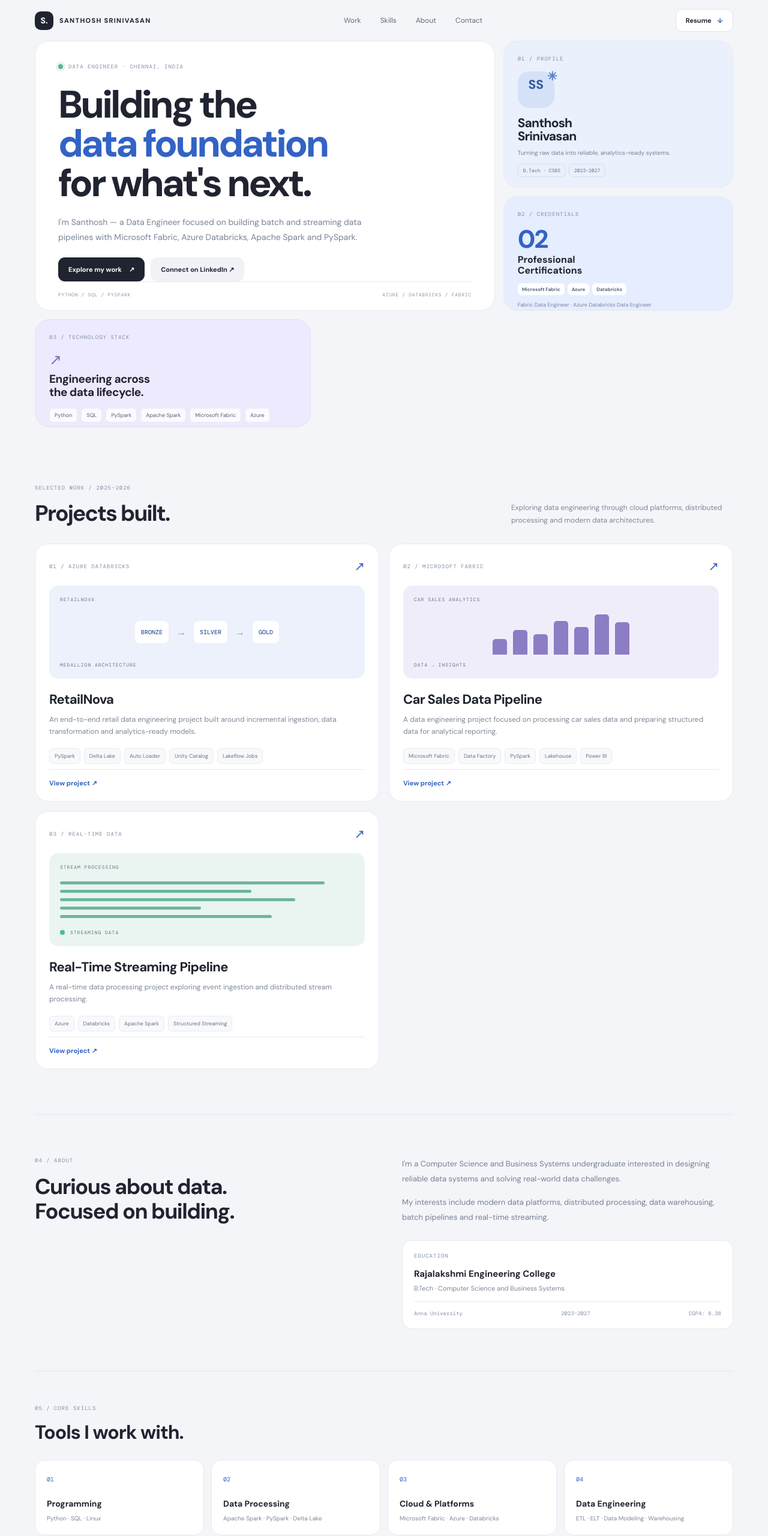
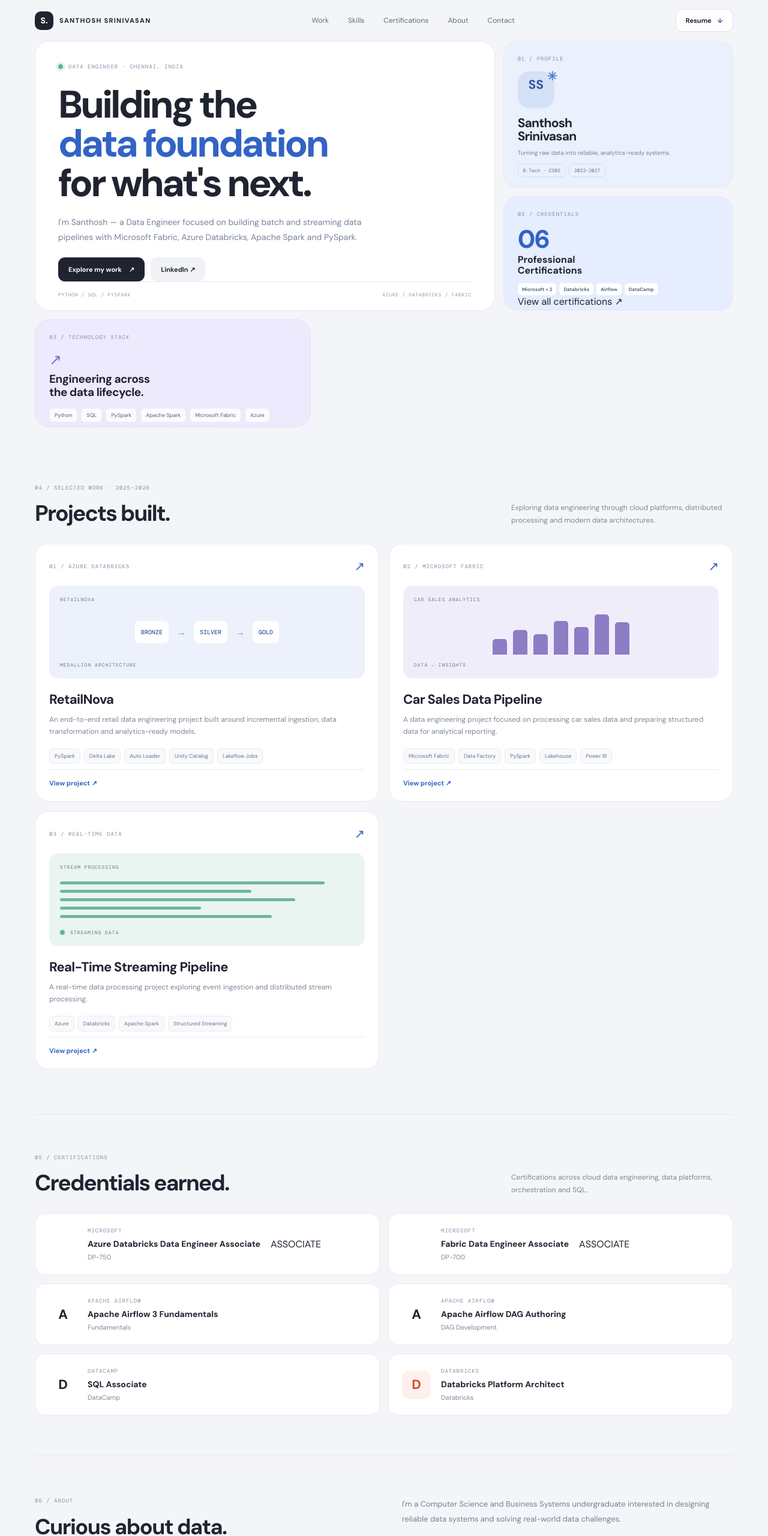
Before and after one commit to santhosh-engineer/Portfolio, a plain HTML site: page index.html in a window 1280 px wide. Shown: the top 2560 px of the page at 60% size. Drawn offline with nearby package versions, Linux system fonts and the light colour scheme.

Commit message:
Update index.html

```diff
--- a/index.html
+++ b/index.html
@@ -4,23 +4,24 @@
 <head>
     <meta charset="UTF-8">
     <meta name="viewport" content="width=device-width, initial-scale=1.0">
-    <meta name="description" content="Santhosh Srinivasan | Data Engineer">
+
     <title>Santhosh Srinivasan | Data Engineer</title>
+    <meta name="description" content="Santhosh Srinivasan - Data Engineer focused on Microsoft Fabric, Azure Databricks, Apache Spark and PySpark.">
 
     <link rel="preconnect" href="https://fonts.googleapis.com">
     <link rel="preconnect" href="https://fonts.gstatic.com" crossorigin>
     <link href="https://fonts.googleapis.com/css2?family=DM+Mono:wght@400;500&family=DM+Sans:wght@400;500;600;700;800&display=swap" rel="stylesheet">
 
-    <!-- CSS file is in the same folder as index.html -->
-    <link rel="stylesheet" href="./style.css?v=3">
+    <link rel="stylesheet" href="./style.css?v=4">
 </head>
 
 <body>
 
 <div class="container">
 
-    <!-- NAVBAR -->
+    <!-- NAVIGATION -->
     <header class="navbar">
+
         <a href="#" class="brand">
             <span class="brand-icon">S.</span>
             <span>SANTHOSH SRINIVASAN</span>
@@ -29,6 +30,7 @@
         <nav class="nav-links">
             <a href="#work">Work</a>
             <a href="#skills">Skills</a>
+            <a href="#certifications">Certifications</a>
             <a href="#about">About</a>
             <a href="#contact">Contact</a>
         </nav>
@@ -36,15 +38,17 @@
         <a href="./resume.pdf" target="_blank" class="resume-btn">
             Resume <span>↓</span>
         </a>
+
     </header>
 
 
     <main>
 
-        <!-- HERO BENTO GRID -->
+        <!-- HERO SECTION -->
         <section class="hero-grid">
 
             <div class="card hero-card">
+
                 <div class="eyebrow status">
                     <span class="status-dot"></span>
                     DATA ENGINEER · CHENNAI, INDIA
@@ -63,6 +67,7 @@
                 </p>
 
                 <div class="hero-buttons">
+
                     <a href="#work" class="primary-btn">
                         Explore my work <span>↗</span>
                     </a>
@@ -71,19 +76,22 @@
                        target="_blank"
                        rel="noopener noreferrer"
                        class="secondary-btn">
-                        Connect on LinkedIn ↗
+                        LinkedIn ↗
                     </a>
+
                 </div>
 
                 <div class="hero-bottom">
                     <span>PYTHON / SQL / PYSPARK</span>
                     <span>AZURE / DATABRICKS / FABRIC</span>
                 </div>
+
             </div>
 
 
-            <!-- PROFILE -->
+            <!-- PROFILE CARD -->
             <div class="card profile-card">
+
                 <span class="eyebrow">01 / PROFILE</span>
 
                 <div class="avatar">
@@ -101,31 +109,36 @@
                     <span>B.Tech · CSBS</span>
                     <span>2023–2027</span>
                 </div>
+
             </div>
 
 
-            <!-- CREDENTIALS -->
+            <!-- CREDENTIALS SUMMARY -->
             <div class="card certification-card">
+
                 <span class="eyebrow">02 / CREDENTIALS</span>
 
-                <div class="credential-number">02</div>
+                <div class="credential-number">06</div>
 
                 <h2>Professional<br>Certifications</h2>
 
                 <div class="platform-logos">
-                    <span>Microsoft Fabric</span>
-                    <span>Azure</span>
+                    <span>Microsoft × 2</span>
                     <span>Databricks</span>
+                    <span>Airflow</span>
+                    <span>DataCamp</span>
                 </div>
 
-                <p>
-                    Fabric Data Engineer · Azure Databricks Data Engineer
-                </p>
+                <a href="#certifications" class="credential-link">
+                    View all certifications ↗
+                </a>
+
             </div>
 
 
             <!-- TECHNOLOGY STACK -->
             <div class="card technology-card">
+
                 <span class="eyebrow">03 / TECHNOLOGY STACK</span>
 
                 <div class="technology-heading">
@@ -145,17 +158,19 @@
                     <span>Data Factory</span>
                     <span>Unity Catalog</span>
                 </div>
+
             </div>
 
         </section>
 
 
-        <!-- PROJECTS -->
+        <!-- PROJECTS SECTION -->
         <section class="projects-section" id="work">
 
             <div class="section-heading">
+
                 <div>
-                    <span class="eyebrow">SELECTED WORK / 2025–2026</span>
+                    <span class="eyebrow">04 / SELECTED WORK · 2025–2026</span>
                     <h2>Projects built.</h2>
                 </div>
 
@@ -163,6 +178,7 @@
                     Exploring data engineering through cloud platforms,
                     distributed processing and modern data architectures.
                 </p>
+
             </div>
 
 
@@ -180,6 +196,7 @@
                     </div>
 
                     <div class="project-visual retail-visual">
+
                         <span class="visual-label">RETAILNOVA</span>
 
                         <div class="pipeline-flow">
@@ -190,7 +207,10 @@
                             <span>GOLD</span>
                         </div>
 
-                        <span class="visual-caption">MEDALLION ARCHITECTURE</span>
+                        <span class="visual-caption">
+                            MEDALLION ARCHITECTURE
+                        </span>
+
                     </div>
 
                     <h3>RetailNova</h3>
@@ -210,6 +230,7 @@
                     </div>
 
                     <span class="project-link">View project ↗</span>
+
                 </a>
 
 
@@ -225,6 +246,7 @@
                     </div>
 
                     <div class="project-visual cars-visual">
+
                         <span class="visual-label">CAR SALES ANALYTICS</span>
 
                         <div class="chart-bars">
@@ -238,6 +260,7 @@
                         </div>
 
                         <span class="visual-caption">DATA → INSIGHTS</span>
+
                     </div>
 
                     <h3>Car Sales Data Pipeline</h3>
@@ -257,6 +280,7 @@
                     </div>
 
                     <span class="project-link">View project ↗</span>
+
                 </a>
 
 
@@ -272,6 +296,7 @@
                     </div>
 
                     <div class="project-visual streaming-visual">
+
                         <span class="visual-label">STREAM PROCESSING</span>
 
                         <div class="stream-lines">
@@ -286,6 +311,7 @@
                             <span class="status-dot"></span>
                             STREAMING DATA
                         </div>
+
                     </div>
 
                     <h3>Real-Time Streaming Pipeline</h3>
@@ -303,21 +329,148 @@
                     </div>
 
                     <span class="project-link">View project ↗</span>
+
                 </a>
 
             </div>
+
         </section>
 
 
-        <!-- ABOUT -->
+        <!-- CERTIFICATIONS SECTION -->
+        <section class="certifications-section" id="certifications">
+
+            <div class="section-heading">
+
+                <div>
+                    <span class="eyebrow">05 / CERTIFICATIONS</span>
+                    <h2>Credentials earned.</h2>
+                </div>
+
+                <p>
+                    Certifications across cloud data engineering,
+                    data platforms, orchestration and SQL.
+                </p>
+
+            </div>
+
+
+            <div class="certifications-grid">
+
+                <!-- MICROSOFT DP-750 -->
+                <div class="certification-item">
+
+                    <div class="certification-logo microsoft-logo">
+                        <span class="microsoft-mark">
+                            <i></i><i></i><i></i><i></i>
+                        </span>
+                    </div>
+
+                    <div class="certification-info">
+                        <span class="eyebrow">MICROSOFT</span>
+                        <h3>Azure Databricks Data Engineer Associate</h3>
+                        <p>DP-750</p>
+                    </div>
+
+                    <span class="certification-type">ASSOCIATE</span>
+
+                </div>
+
+
+                <!-- MICROSOFT DP-700 -->
+                <div class="certification-item">
+
+                    <div class="certification-logo microsoft-logo">
+                        <span class="microsoft-mark">
+                            <i></i><i></i><i></i><i></i>
+                        </span>
+                    </div>
+
+                    <div class="certification-info">
+                        <span class="eyebrow">MICROSOFT</span>
+                        <h3>Fabric Data Engineer Associate</h3>
+                        <p>DP-700</p>
+                    </div>
+
+                    <span class="certification-type">ASSOCIATE</span>
+
+                </div>
+
+
+                <!-- AIRFLOW FUNDAMENTALS -->
+                <div class="certification-item">
+
+                    <div class="certification-logo airflow-logo">A</div>
+
+                    <div class="certification-info">
+                        <span class="eyebrow">APACHE AIRFLOW</span>
+                        <h3>Apache Airflow 3 Fundamentals</h3>
+                        <p>Fundamentals</p>
+                    </div>
+
+                </div>
+
+
+                <!-- AIRFLOW DAG AUTHORING -->
+                <div class="certification-item">
+
+                    <div class="certification-logo airflow-logo">A</div>
+
+                    <div class="certification-info">
+                        <span class="eyebrow">APACHE AIRFLOW</span>
+                        <h3>Apache Airflow DAG Authoring</h3>
+                        <p>DAG Development</p>
+                    </div>
+
+                </div>
+
+
+                <!-- DATACAMP -->
+                <div class="certification-item">
+
+                    <div class="certification-logo datacamp-logo">D</div>
+
+                    <div class="certification-info">
+                        <span class="eyebrow">DATACAMP</span>
+                        <h3>SQL Associate</h3>
+                        <p>DataCamp</p>
+                    </div>
+
+                </div>
+
+
+                <!-- DATABRICKS -->
+                <div class="certification-item">
+
+                    <div class="certification-logo databricks-logo">D</div>
+
+                    <div class="certification-info">
+                        <span class="eyebrow">DATABRICKS</span>
+                        <h3>Databricks Platform Architect</h3>
+                        <p>Databricks</p>
+                    </div>
+
+                </div>
+
+            </div>
+
+        </section>
+
+
+        <!-- ABOUT SECTION -->
         <section class="about-section" id="about">
 
             <div class="about-heading">
-                <span class="eyebrow">04 / ABOUT</span>
-                <h2>Curious about data.<br>Focused on building.</h2>
+                <span class="eyebrow">06 / ABOUT</span>
+
+                <h2>
+                    Curious about data.<br>
+                    Focused on building.
+                </h2>
             </div>
 
             <div class="about-content">
+
                 <p>
                     I'm a Computer Science and Business Systems
                     undergraduate interested in designing reliable
@@ -331,26 +484,33 @@
                 </p>
 
                 <div class="education-card">
+
                     <span class="eyebrow">EDUCATION</span>
 
                     <h3>Rajalakshmi Engineering College</h3>
 
-                    <p>B.Tech · Computer Science and Business Systems</p>
+                    <p>
+                        B.Tech · Computer Science and Business Systems
+                    </p>
 
                     <div class="education-bottom">
                         <span>Anna University</span>
                         <span>2023–2027</span>
                         <span>CGPA: 8.38</span>
                     </div>
+
                 </div>
+
             </div>
 
         </section>
 
 
-        <!-- SKILLS -->
+        <!-- SKILLS SECTION -->
         <section class="skills-section" id="skills">
-            <span class="eyebrow">05 / CORE SKILLS</span>
+
+            <span class="eyebrow">07 / CORE SKILLS</span>
+
             <h2>Tools I work with.</h2>
 
             <div class="skills-grid">
@@ -380,12 +540,14 @@
                 </div>
 
             </div>
+
         </section>
 
 
-        <!-- CONTACT -->
+        <!-- CONTACT SECTION -->
         <section class="contact-section" id="contact">
-            <span class="eyebrow">06 / CONTACT</span>
+
+            <span class="eyebrow">08 / CONTACT</span>
 
             <h2>
                 Let's build something<br>
@@ -398,6 +560,7 @@
             </p>
 
             <div class="contact-buttons">
+
                 <a href="https://www.linkedin.com/in/santhosh-srinivasan/"
                    target="_blank"
                    rel="noopener noreferrer"
@@ -409,58 +572,26 @@
                    class="secondary-btn">
                     Send an email ↗
                 </a>
+
             </div>
+
         </section>
-
-        <!-- CERTIFICATIONS -->
-<section class="certifications-section" id="certifications">
-
-    <div class="section-heading">
-        <div>
-            <span class="eyebrow">04 / CERTIFICATIONS</span>
-            <h2>Credentials earned.</h2>
-        </div>
-        <p>Professional certifications across modern data engineering platforms.</p>
-    </div>
-
-    <div class="certifications-grid">
-
-        <div class="certification-item">
-            <div class="certification-logo fabric-logo">F</div>
-            <div>
-                <span class="eyebrow">MICROSOFT</span>
-                <h3>Fabric Data Engineer Associate</h3>
-                <p>Microsoft Fabric · DP-700</p>
-            </div>
-            <span class="certificate-arrow">↗</span>
-        </div>
-
-        <div class="certification-item">
-            <div class="certification-logo databricks-logo">D</div>
-            <div>
-                <span class="eyebrow">DATABRICKS</span>
-                <h3>Azure Databricks Data Engineer Associate</h3>
-                <p>Azure Databricks · DP-750</p>
-            </div>
-            <span class="certificate-arrow">↗</span>
-        </div>
-
-    </div>
-
-</section>
 
     </main>
 
 
     <!-- FOOTER -->
     <footer class="footer">
+
         <a href="#" class="brand">
             <span class="brand-icon">S.</span>
             <span>SANTHOSH SRINIVASAN</span>
         </a>
 
         <span>DESIGNED & BUILT WITH HTML + CSS</span>
+
         <span>© 2026</span>
+
     </footer>
 
 </div>
```
